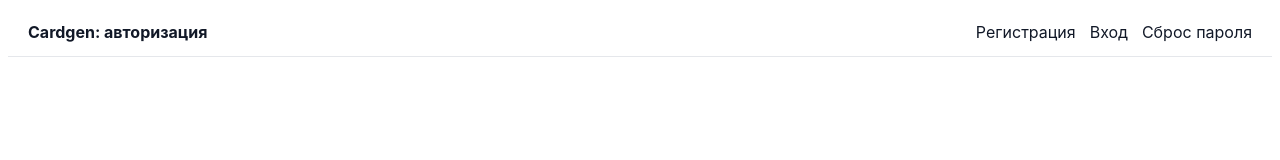
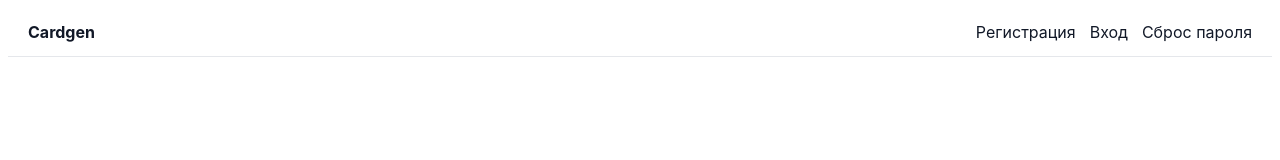
Before and after one commit to Dginozator/cardgen, a Nuxt app in the folder web/: page / in a window 1280 px wide. Shown: the top 160 px of the page. Built offline with nearby package versions, Linux system fonts and the light colour scheme.

Commit message:
fix: update nav title to Cardgen

```diff
--- a/web/app.vue
+++ b/web/app.vue
@@ -17,7 +17,7 @@
 <template>
   <div class="app-shell">
     <header class="top-nav">
-      <NuxtLink to="/">Cardgen: авторизация</NuxtLink>
+      <NuxtLink to="/">Cardgen</NuxtLink>
       <nav>
         <template v-if="!isAuthenticated">
           <NuxtLink to="/register">Регистрация</NuxtLink>
```
